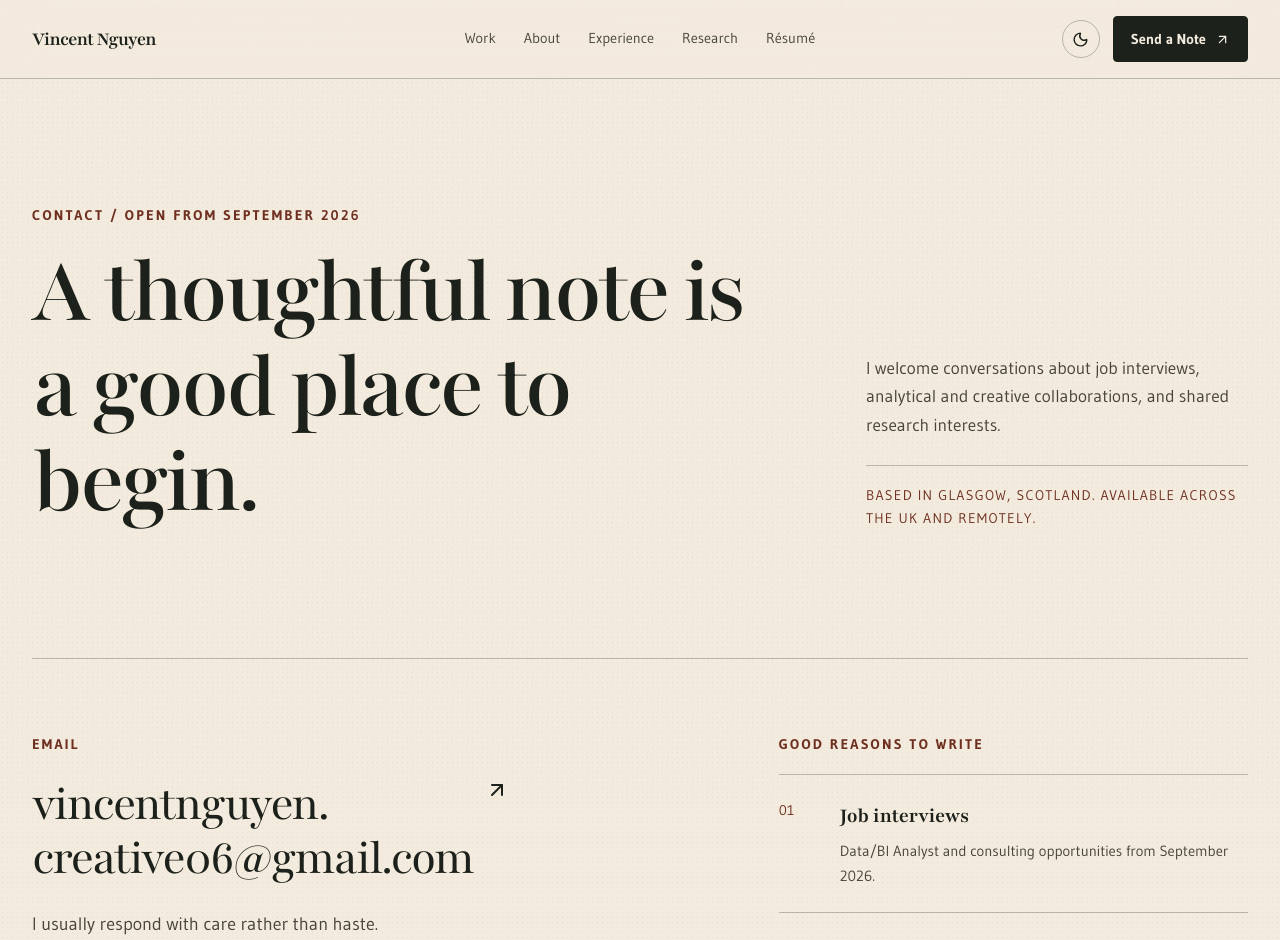
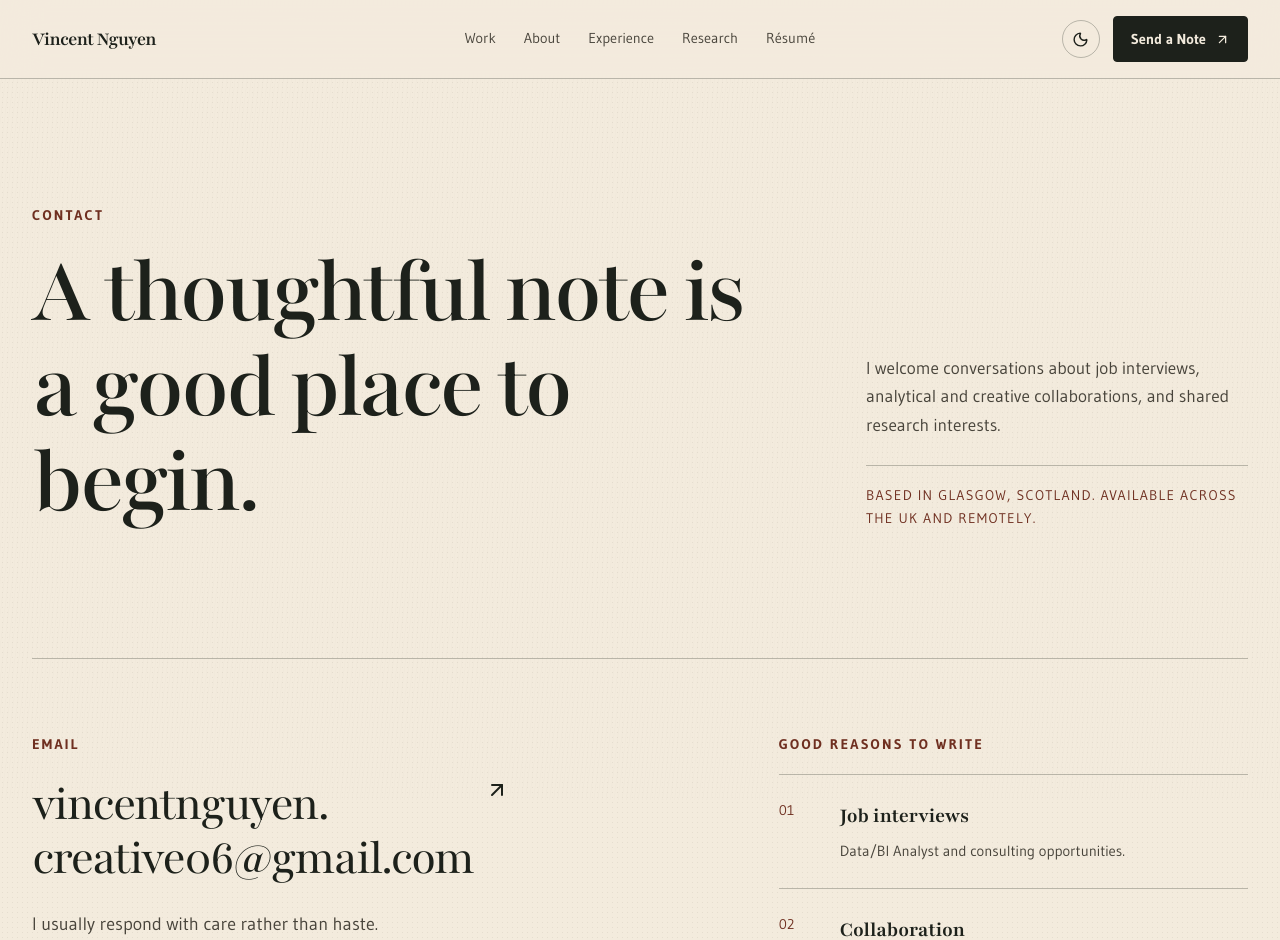
Before and after one commit to vincentnguyencreative06-stack/vincentnguyencreative06-stack.github.io, a Next.js app: page /contact in a window 1280 px wide. Shown: the top 940 px of the page. Built offline with nearby package versions, Linux system fonts and the light colour scheme.

Commit message:
Revise contact page content and remove September 2026
Updated the contact page to remove the opening date and adjust job opportunities.

```diff
--- a/app/contact/page.tsx
+++ b/app/contact/page.tsx
@@ -7,7 +7,7 @@ export const metadata: Metadata = { title: "Contact", description: "Contact Vinc
 export default function ContactPage() {
   return (
     <>
-      <PageIntro eyebrow="Contact / Open from September 2026" title="A thoughtful note is a good place to begin." intro="I welcome conversations about job interviews, analytical and creative collaborations, and shared research interests." aside="Based in Glasgow, Scotland. Available across the UK and remotely." />
+      <PageIntro eyebrow="Contact" title="A thoughtful note is a good place to begin." intro="I welcome conversations about job interviews, analytical and creative collaborations, and shared research interests." aside="Based in Glasgow, Scotland. Available across the UK and remotely." />
       <section className="shell contact-grid section-pad-top">
         <div className="contact-primary">
           <p className="eyebrow">Email</p>
@@ -16,7 +16,7 @@ export default function ContactPage() {
         </div>
         <div className="contact-reasons">
           <p className="eyebrow">Good reasons to write</p>
-          <ol><li><span>01</span><div><strong>Job interviews</strong><p>Data/BI Analyst and consulting opportunities from September 2026.</p></div></li><li><span>02</span><div><strong>Collaboration</strong><p>Analytics, storytelling, education or interdisciplinary creative work.</p></div></li><li><span>03</span><div><strong>Research conversations</strong><p>Shared questions around decision support, human-centred technology and responsible AI.</p></div></li></ol>
+          <ol><li><span>01</span><div><strong>Job interviews</strong><p>Data/BI Analyst and consulting opportunities.</p></div></li><li><span>02</span><div><strong>Collaboration</strong><p>Analytics, storytelling, education or interdisciplinary creative work.</p></div></li><li><span>03</span><div><strong>Research conversations</strong><p>Shared questions around decision support, human-centred technology and responsible AI.</p></div></li></ol>
         </div>
       </section>
       <section className="contact-links shell section-pad">
```
